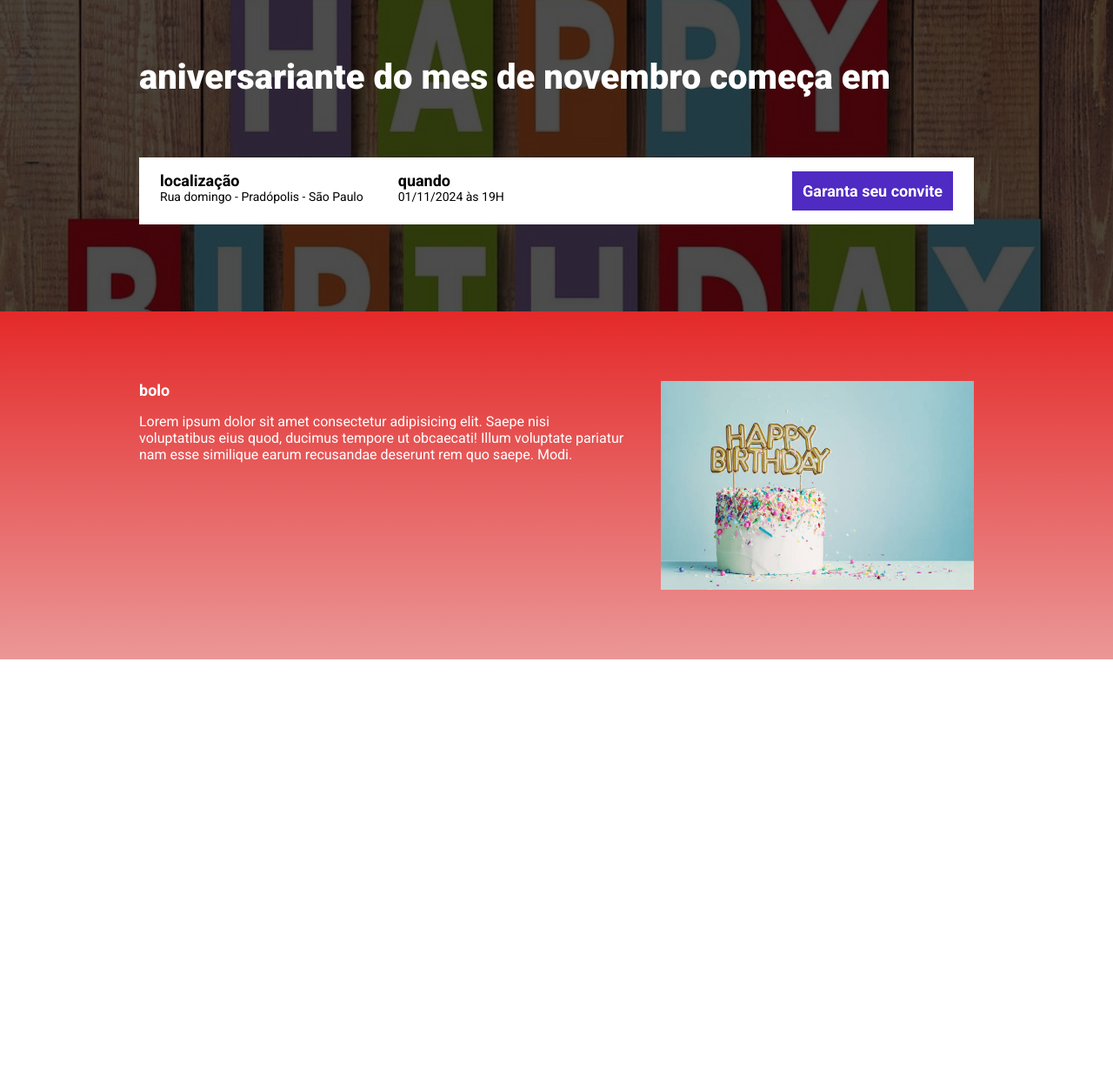
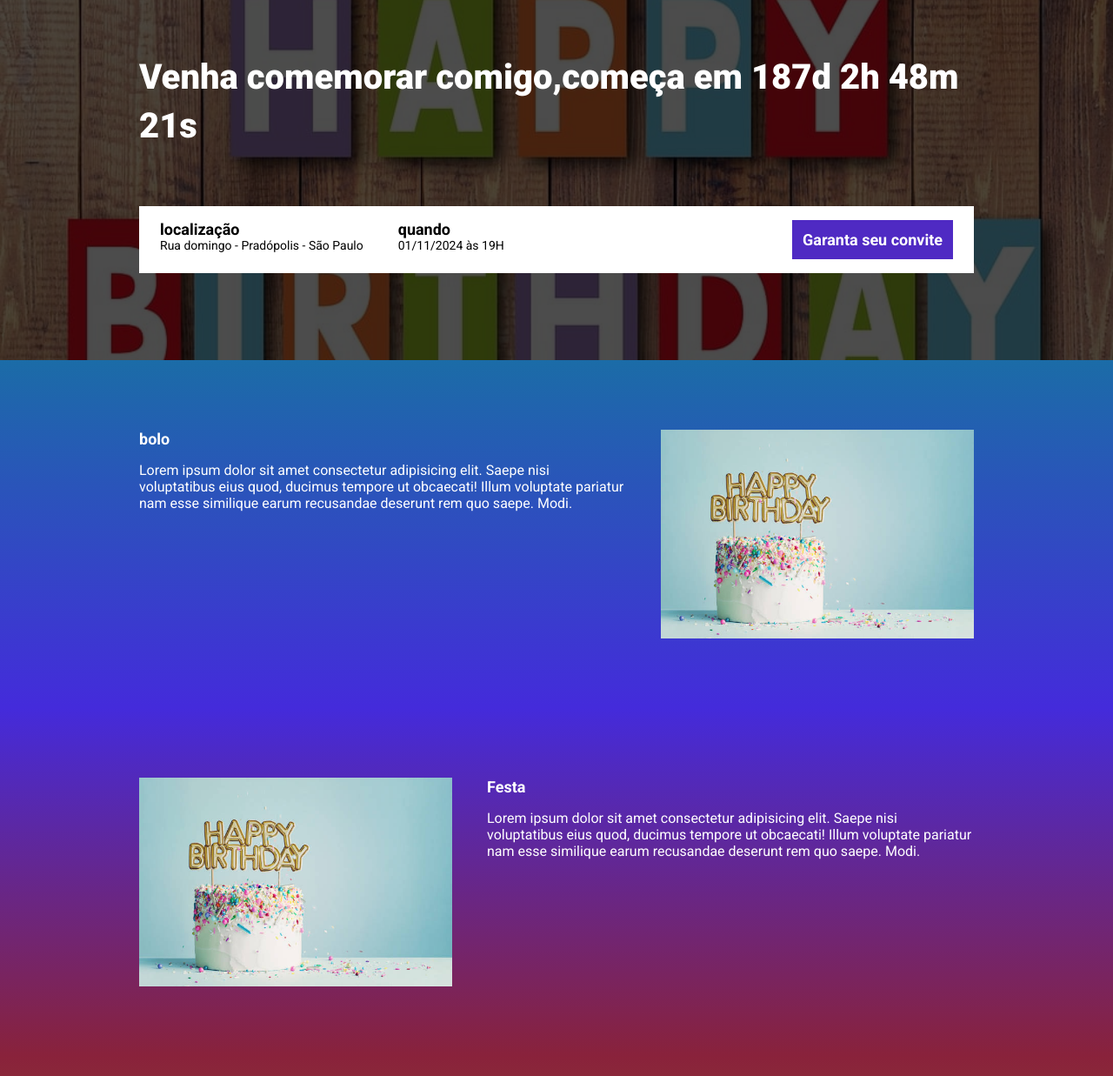
Before and after one commit to Roneanderson/-page_happy_birthday, a website built with Parcel: page src/index.html in a window 1280 px wide. Shown: the part 183-1420 px from the top of the page at 87% size. Before the commit the page ends 941 px from the top, so only its background shows below. Built offline with nearby package versions, Linux system fonts and the light colour scheme.

Commit message:
criando a contagem regressiva

```diff
--- a/package.json
+++ b/package.json
@@ -2,9 +2,9 @@
   "name": "page_parcel",
   "version": "1.0.0",
   "description": "",
-  "main": "index.js",
   "scripts": {
     "dev": "parcel src/index.html src/styles/main.scss src/scripts/main.js",
+    "build": "parcel build src/index.html",
     "test": "echo \"Error: no test specified\" && exit 1"
   },
   "keywords": [],
--- a/src/index.html
+++ b/src/index.html
@@ -9,13 +9,14 @@
     <link href="https://fonts.googleapis.com/css2?family=Roboto:ital,wght@0,100;0,300;0,400;0,500;0,700;0,900;1,100;1,300;1,400;1,500;1,700;1,900&display=swap" rel="stylesheet">
     <link href="https://fonts.googleapis.com/css2?family=Roboto:wght@400;900&display=swap" rel="stylesheet">
     <link rel="stylesheet" href="styles/main.scss">
+    <link rel="stylesheet" href="https://unpkg.com/aos@next/dist/aos.css" />
 </head>
 <body>
     <header class="hero">
         <div class="container">
             <img class="hero__logo" src="./images/ebac_logo.svg" alt="ebac">
             <p class="hero__text">
-                aniversariante do mes de novembro começa em <span id="contador"></span>
+                Venha comemorar comigo,começa em <span id="contador"></span>
             </p>
             <div class="infos-bar">
                 <ul class="infos-bar__infos">
@@ -35,8 +36,8 @@
         </div>
     </header>
 
-    <section class="event">
-        <div class="container">
+    <section class="event event--cake">
+        <div class="container" data-aos="fade-right">
             <div class="event__detail">
                 <h2 class="event__detail__title">bolo</h2>
                 <p class="event__detail__description">
@@ -47,6 +48,42 @@
         </div>
     </section>
 
+    <section class="event event--fest event--image-left">
+        <div class="container" data-aos="fade-left">
+            <div class="event__detail">
+                <h2 class="event__detail__title">Festa</h2>
+                <p class="event__detail__description">
+                    Lorem ipsum dolor sit amet consectetur adipisicing elit. Saepe nisi voluptatibus eius quod, ducimus tempore ut obcaecati! Illum voluptate pariatur nam esse similique earum recusandae deserunt rem quo saepe. Modi.
+                </p>
+            </div>
+            <img class="event__image" src="./images/bolo_festa.jpg" alt="festa">
+        </div>
+    </section>
+
+    <section class="event event--local">
+        <div class="container"  data-aos="fade-right">
+            <div class="event__detail">
+                <h2 class="event__detail__title">Local</h2>
+                <p class="event__detail__description">
+                    Lorem ipsum dolor sit amet consectetur adipisicing elit. Saepe nisi voluptatibus eius quod, ducimus tempore ut obcaecati! Illum voluptate pariatur nam esse similique earum recusandae deserunt rem quo saepe. Modi.
+                </p>
+            </div>
+            <img class="event__image" src="./images/bolo_festa.jpg" alt="bolo_festa">
+        </div>
+    </section>
+
+    <section class="event event--celebration event--image-left">
+        <div class="container"  data-aos="fade-left">
+            <div class="event__detail">
+                <h2 class="event__detail__title">celebração</h2>
+                <p class="event__detail__description">
+                    Lorem ipsum dolor sit amet consectetur adipisicing elit. Saepe nisi voluptatibus eius quod, ducimus tempore ut obcaecati! Illum voluptate pariatur nam esse similique earum recusandae deserunt rem quo saepe. Modi.
+                </p>
+            </div>
+            <img class="event__image" src="./images/bolo_festa.jpg" alt="bolo_festa">
+        </div>
+    </section>
+    <script src="https://unpkg.com/aos@next/dist/aos.js"></script>
     <script src="./scripts/main.js"></script>
 </body>
 </html>
--- a/src/scripts/main.js
+++ b/src/scripts/main.js
@@ -1,4 +1,28 @@
 AOS.init();
 
-const dataDoEvento = new Date("nov 01, 11, 2024");
+const dataDoEvento = new Date("nov 1, 2024 19:00:00");
 const timeStampDoEvento = dataDoEvento.getTime();
+
+
+const contaAsHoras = setInterval(function() {
+    const agora = new Date();
+    const timeStampAtual = agora.getTime();
+
+    const distanciaDoEvento = timeStampDoEvento - timeStampAtual;
+
+    const diasEmMS = 1000 * 60 * 60 * 24;
+    const horaEmMS = 1000 * 60 * 60;
+    const minutosEmMS = 1000 * 60;
+
+    const diasAteOEvento = Math.floor(distanciaDoEvento / diasEmMS);
+    const horasAteOEvento = Math.floor((distanciaDoEvento % diasEmMS) / horaEmMS);
+    const  minutosAteOEvento = Math.floor((distanciaDoEvento % horaEmMS) / minutosEmMS);
+    const segundoAteOEvento = Math.floor((distanciaDoEvento % minutosEmMS) / 1000);
+
+    document.getElementById('contador').innerHTML = `${diasAteOEvento}d ${horasAteOEvento}h ${minutosAteOEvento}m ${segundoAteOEvento}s`
+
+    if (distanciaDoEvento < 0) {
+        clearInterval(contaAsHoras);
+        document.getElementById('contador').innerHTML = 'Evento expirado';
+    }
+}, 1000);
--- a/src/styles/_event.scss
+++ b/src/styles/_event.scss
@@ -1,9 +1,34 @@
+@use 'variables';
+
+
 .event {
     padding: 80px 0;
-    background-image: linear-gradient(#e42929, #eb9797);
+
+    &--cake {
+        background-image: linear-gradient(variables.$blue1, variables.$blue2);
+    }
+
+    &--fest {
+        background-image: linear-gradient(variables.$blue2, variables.$pink);
+    }
+
+    &--local {
+        background-image: linear-gradient(variables.$pink, variables.$yellow);
+    }
+
+    &--celebration {
+        background-image: linear-gradient(variables.$yellow, variables.$pink);
+    }
+
+    &--image-left {
+        .container {
+            flex-direction: row-reverse;
+        }
+    }
 
     .container{
         display: flex;
+        gap: 40px;
     }
 
     &__image {
@@ -11,8 +36,6 @@
     }
 
     &__detail {
-        margin-right: 40px;
-
         &__title {
             font-size: 18px;
             font-weight: bold;
--- a/src/styles/_hero.scss
+++ b/src/styles/_hero.scss
@@ -1,3 +1,5 @@
+@use 'variables';
+
 
 .hero {
     padding-top: 64px;
@@ -19,7 +21,7 @@
         left: 0;
         width: 100%;
         height: 100%;
-        background-color: #000;
+        background-color: variables.$secondaryTextColor;
         content: '';
         opacity: .7;
     }
--- a/src/styles/main.scss
+++ b/src/styles/main.scss
@@ -1,9 +1,8 @@
 @use 'hero';
 @use './components/infos_bar';
-@use 'variables';
 @use 'components/buttons';
 @use 'event';
-
+@use 'variables';
 
 * {
     margin: 0;
```
